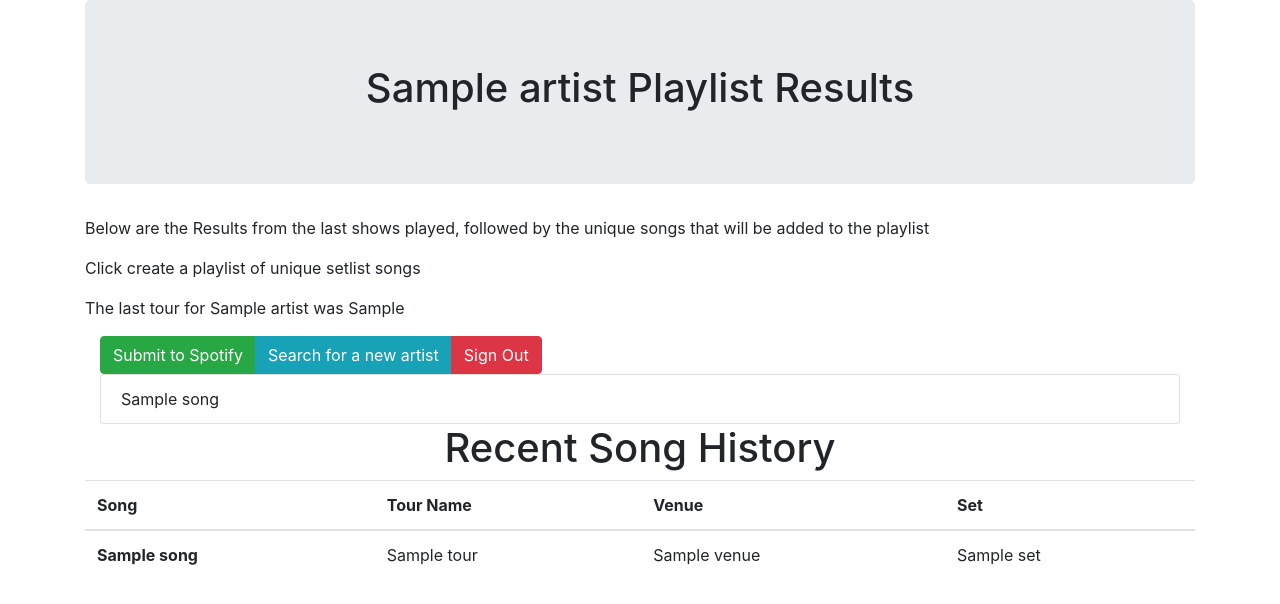
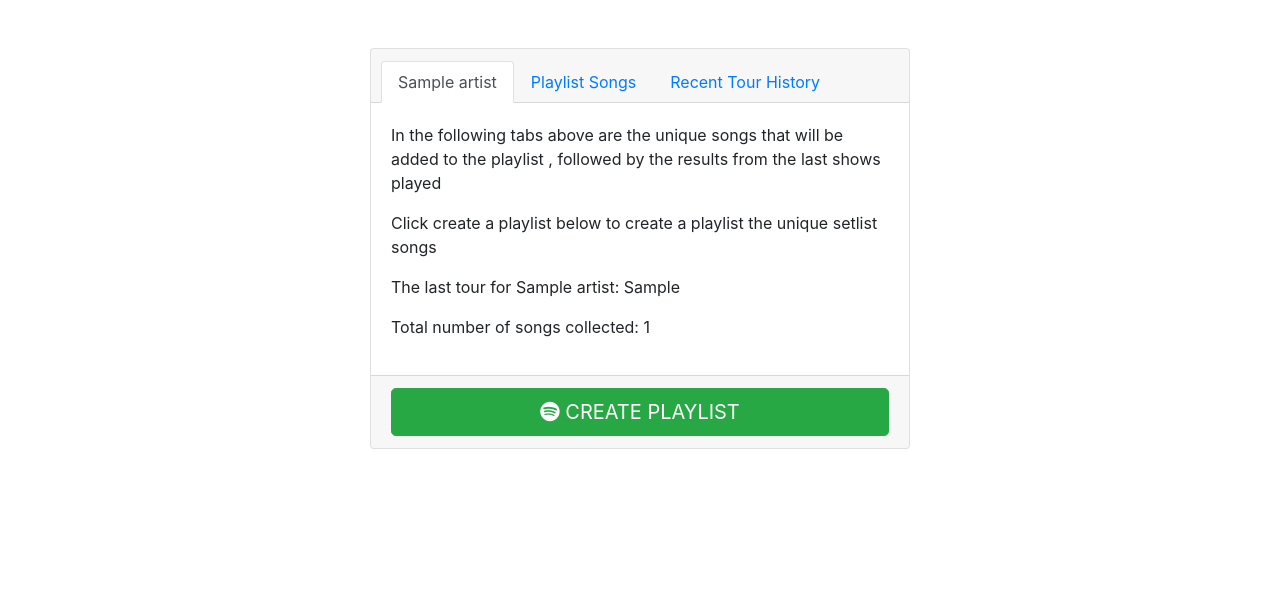
Before and after one commit to jvald043/FlaskSetlist, a Flask app: template templates/results.html in a window 1280 px wide. Shown: the top 604 px of the page. Run offline with Flask 2, Linux system fonts and the light colour scheme; the template is opened without the code that fills it: most values are stand-ins (such as "Sample title", 1, 10 or a date in 2020); some libraries are stand-ins or nearby versions.

```diff
--- a/config.py
+++ b/config.py
@@ -3,4 +3,5 @@ SETLIST_FM_ID = 'cqnaPIoxH-xgT-XHbHxpMyExygvyqK9W3O_K'
 
 SPOTIPY_CLIENT_ID = 'f5ac2b750bdd424f956119ff0230071b'
 SPOTIPY_CLIENT_SECRET = '92d4b62c4dd44ac8a2e0a8bf1a2906cf'
-SPOTIPY_REDIRECT_URI = 'http://jvald043.pythonanywhere.com/'
+SPOTIPY_REDIRECT_URI = 'http://127.0.0.1:8080/'
+# SPOTIPY_REDIRECT_URI = 'http://jvald043.pythonanywhere.com/'
--- a/main.py
+++ b/main.py
@@ -57,7 +57,6 @@ def index():
     # Step 4. Signed in, display data
     spotify = spotipy.Spotify(client_credentials_manager=client_credentials_manager,
                               auth_manager=spotify_auth_manager)
-
     return render_template('main.html', name=spotify.me()["display_name"])
 
 
@@ -65,7 +64,6 @@ def index():
 def sign_out():
     os.remove(session_cache_path())
     session.clear()
-    print(session_cache_path())
     if session_cache_path():
         try:
             # Remove the CACHE file (.cache-test) so that a new user can authorize.
--- /dev/null
+++ b/static/jq.js
@@ -0,0 +1,9 @@
+$(document).ready(function(){
+  $("#resultSearch").on("keyup", function() {
+    var value = $(this).val().toLowerCase();
+    console.log(value)
+    $("#resultBody tr").filter(function() {
+      $(this).toggle($(this).text().toLowerCase().indexOf(value) > -1)
+    });
+  });
+});
--- a/templates/results.html
+++ b/templates/results.html
@@ -4,35 +4,58 @@
     <meta charset="utf-8">
     <meta name="viewport" content="width=device-width, initial-scale=1, shrink-to-fit=no">
     <link rel="stylesheet" href="https://maxcdn.bootstrapcdn.com/bootstrap/4.5.2/css/bootstrap.min.css">
+    <link rel="stylesheet" href="{{url_for('static', filename='styles.css') }}">
+    <script src="https://kit.fontawesome.com/9eb474aa63.js" crossorigin="anonymous"></script>
+    <script src="https://ajax.googleapis.com/ajax/libs/jquery/3.5.1/jquery.min.js"></script>
     <title>{{ results[0]['artist'] }} Setlist Results</title>
 </head>
 <body>
 <div class="container">
-    <div class="jumbotron text-center">
-        <h1>{{ results[0]['artist'] }} Playlist Results</h1>
+    <div class="row">
+        <div class="col-sm-10 col-md-8 col-lg-6 mx-auto">
+            <div class="card card-signin my-5">
+                <div class="card-header">
+                    <ul class="nav nav-tabs card-header-tabs" id="setlistTab" role="tablist">
+                        <li class="nav-item">
+                            <a class="nav-link active" id="home-tab" data-toggle="tab" href="#home" role="tab" aria-controls="home" aria-selected="true">{{results[0]['artist']}}</a>
+                        </li>
+                        <li class="nav-item">
+                            <a class="nav-link" id="playlist-tab" data-toggle="tab" href="#playlist" role="tab" aria-controls="playlist" aria-selected="false">Playlist Songs</a>
+                        </li>
+                        <li class="nav-item">
+                            <a class="nav-link" id="history-tab" data-toggle="tab" href="#history" role="tab" aria-controls="history" aria-selected="false">Recent Tour History</a>
+                        </li>
+                    </ul>
                 </div>
-    <div>
-        <p>Below are the Results from the last shows played, followed by the unique songs that will be added to the playlist</p>
-        <p>Click create a playlist of unique setlist songs</p>
-        <p>The last tour for {{results[0]['artist']}} was {{last_tour}}</p>
+                <div class="card-body">
+                    <div class="tab-content" id="setlistTabContent">
+
+
+                        <div class="tab-pane fade show active" id="home" role="tabpanel" aria-labelledby="home-tab">
+                            <p>In the following tabs above are the unique songs that will be added to the playlist , followed by the results from the last shows played</p>
+                            <p>Click create a playlist below to create a playlist the unique setlist songs</p>
+                            <p>The last tour for {{results[0]['artist']}}: {{last_tour}}</p>
+                            <p>Total number of songs collected: {{songs|length}}</p>
                         </div>
-    <div class="container">
-        <div class="btn-group" role="group" aria-label="Basic example">
-            <a href="/added" class="btn btn-success" role="button">Submit to Spotify</a>
-            <a href="/" class="btn btn-info" role="button">Search for a new artist</a>
-            <a href="/sign_out" class="btn btn-danger" role="button">Sign Out</a>
-        </div>
-    </div>
-    <div class="container">
+
+
+                          <div class="tab-pane fade" id="playlist" role="tabpanel" aria-labelledby="playlist-tab">
+                              <div class="scrollClass">
                                 <ol class="list-group">
                                     {% for song in songs %}
                                         <li class="list-group-item">{{ song }}</li>
                                     {% endfor %}
                                 </ol>
                               </div>
-    <div>
-        <h1 class="text-center">Recent Song History</h1>
-        <table class="table">
+                          </div>
+
+                          <div class="tab-pane fade" id="history" role="tabpanel" aria-labelledby="history-tab">
+
+                              <h1 class="text-center">Recent Tour History</h1>
+                              <p>Type a song to filter the list by song title</p>
+                              <input class="form-control" id="resultSearch" type="text" placeholder="Search..">
+                              <div class="scrollClass">
+                                <table class="table table-hover">
                                     <thead>
                                         <tr>
                                             <th scope="col">Song</th>
@@ -41,12 +64,14 @@
                                             <th scope="col">Set</th>
                                         </tr>
                                     </thead>
-            <tbody>
+                                    <tbody id="resultBody">
                                     {% for set in results %}
                                     <tr>
                                         <th scope="row">{{set['song']}}</th>
                                         <td>{{set['tour']}}</td>
-                <td>{{set['venue']}}</td>
+                                        <td>{{set['venue']}}<br>
+                                            {{set['city']}}, {{set['country']}}
+                                        </td>
                                         <td>{{set['set']}}</td>
                                     </tr>
                                     {%endfor%}
@@ -54,9 +79,22 @@
                                 </table>
                               </div>
                           </div>
+
+                    </div>
+                </div>
+                  <div class="card-footer">
+                      <a href="{{url}}" target="_blank" class="btn btn-lg btn-success btn-block text-uppercase btn-style" role="button">
+                          <i class="fab fa-spotify"></i> Create Playlist
+                      </a>
+                  </div>
+            </div>
+        </div>
+    </div>
+</div>
 </body>
 <script src="https://ajax.googleapis.com/ajax/libs/jquery/3.5.1/jquery.min.js"></script>
 <script src="https://cdnjs.cloudflare.com/ajax/libs/popper.js/1.16.0/umd/popper.min.js"></script>
 <script src="https://maxcdn.bootstrapcdn.com/bootstrap/4.5.2/js/bootstrap.min.js"></script>
-<script type=text/javascript src="{{url_for('static', filename='main.js') }}"></script>
+<script type="text/javascript" src="{{url_for('static', filename='main.js') }}"></script>
+<script type="text/javascript" src="{{url_for('static', filename='jq.js') }}"></script>
 </html>
```
Also changed, not shown: run_setlist.py (+24 -22 lines), static/main.js (+7 -0 lines), templates/login.html (+22 -20 lines), templates/main.html (+26 -18 lines), templates/songsAdded.html (+29 -18 lines), 4 other files. Lines whose indentation alone changed are shown as unchanged.
